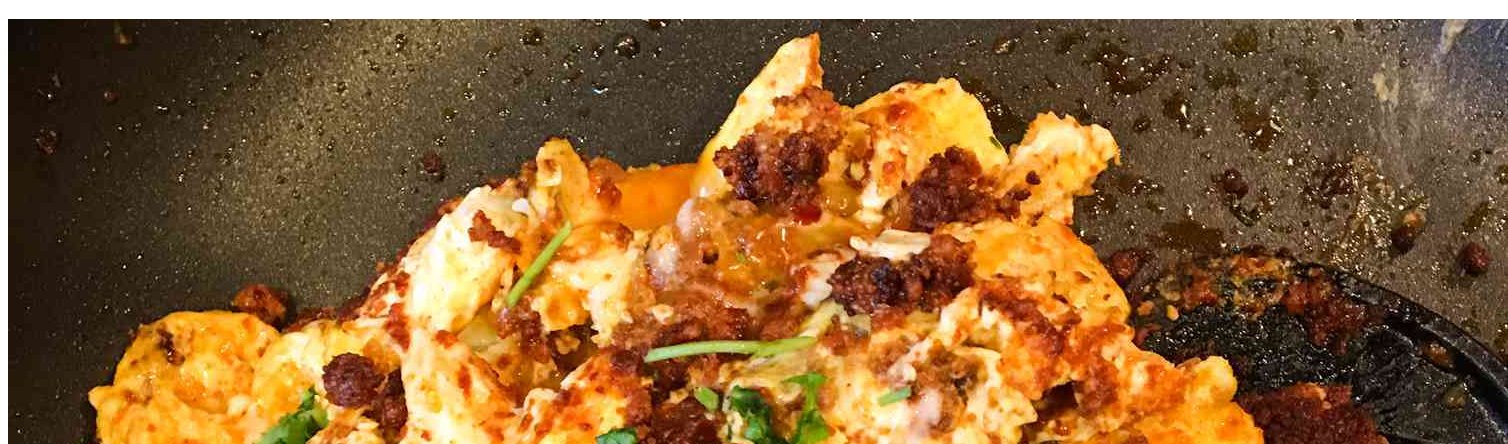
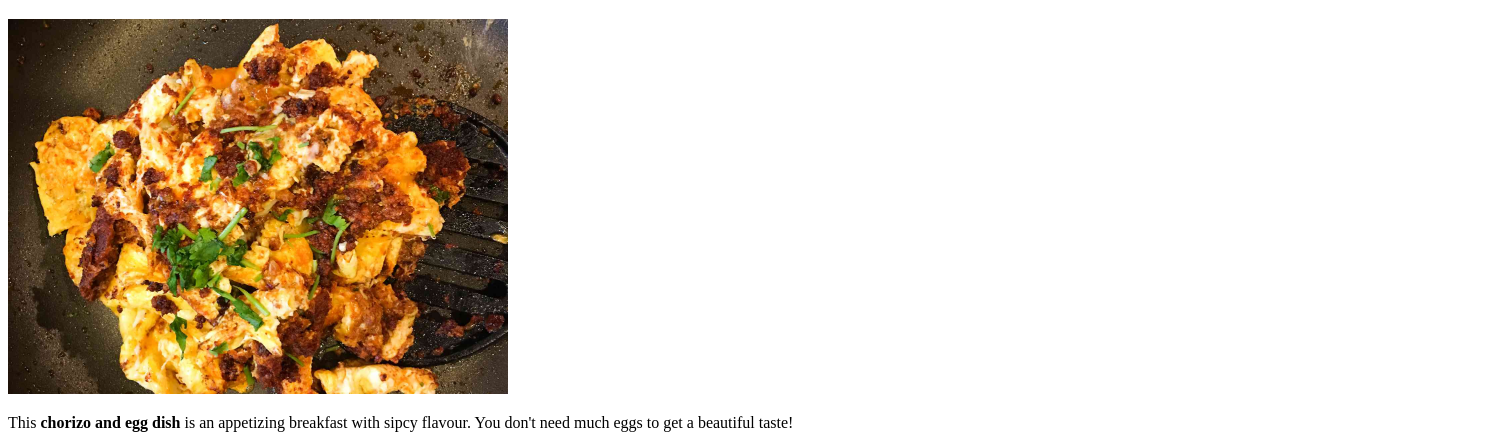
Before and after one commit to Marysdev200/odin-recipes, a plain HTML site: page recipes/Scrambled_Eggs_with_Chorizo.html in a window 1280 px wide. Shown: the part 61-505 px from the top of the page, 1508 px wide, since content can reach past the window. Drawn offline with Linux system fonts and the light colour scheme.

Commit message:
Edit Scrambled_Eggs_with_Chorizo.html

```diff
--- a/recipes/Scrambled_Eggs_with_Chorizo.html
+++ b/recipes/Scrambled_Eggs_with_Chorizo.html
@@ -8,7 +8,7 @@
 </head>
 <body>
     <h1>Scrambled Egg with Chorizo</h1>
-    <img src="Egg.jpg" alt="Scrambled Eggs with Chorizo">
+    <img height="auto" width="500px" src="Egg.jpg" alt="Scrambled Eggs with Chorizo">
     <p>This <strong>chorizo and egg dish</strong> is an appetizing breakfast with sipcy flavour.
         You don't need much eggs to get a beautiful taste! </p>
         <h1>Ingredients</h1>
```
